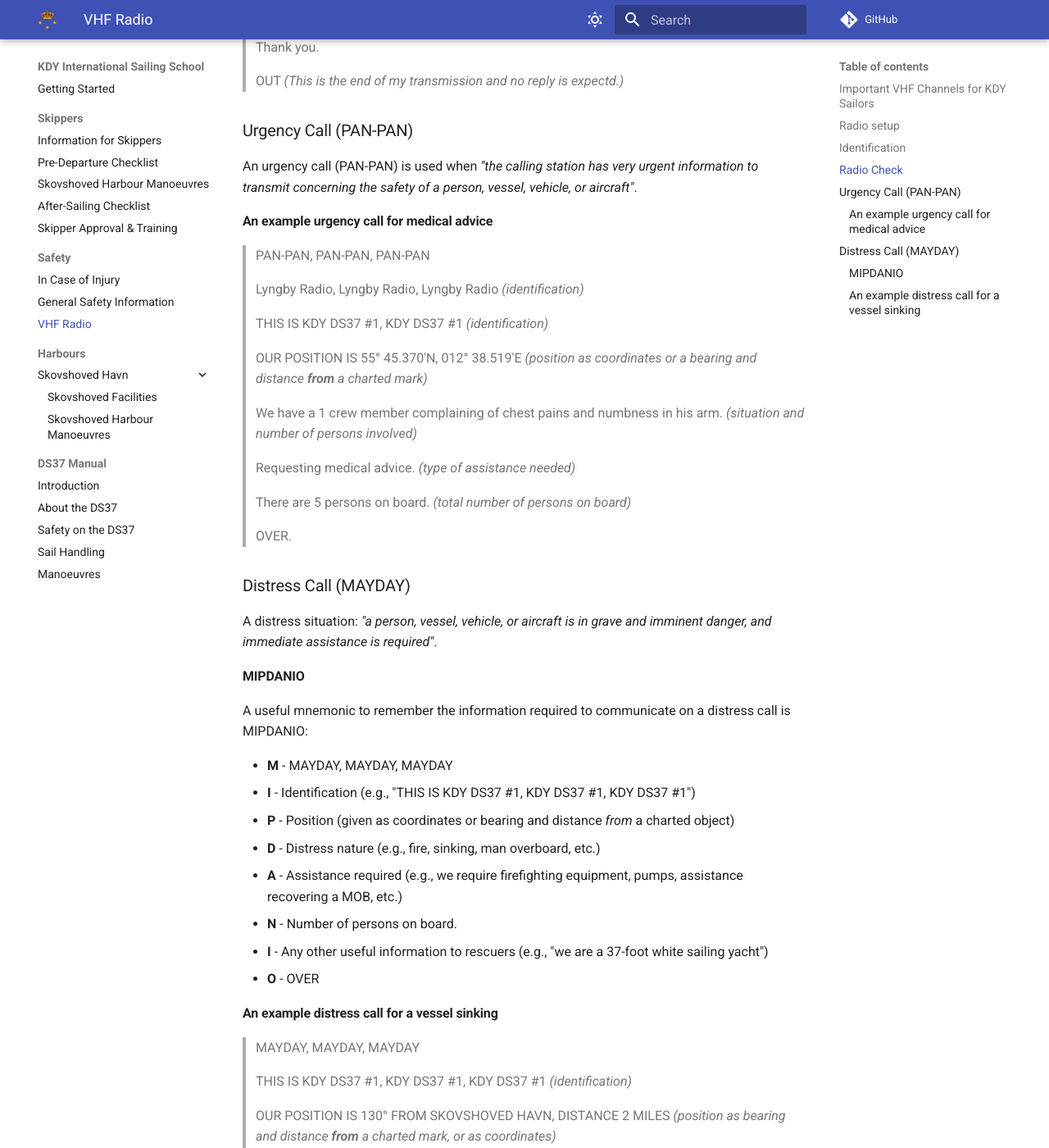
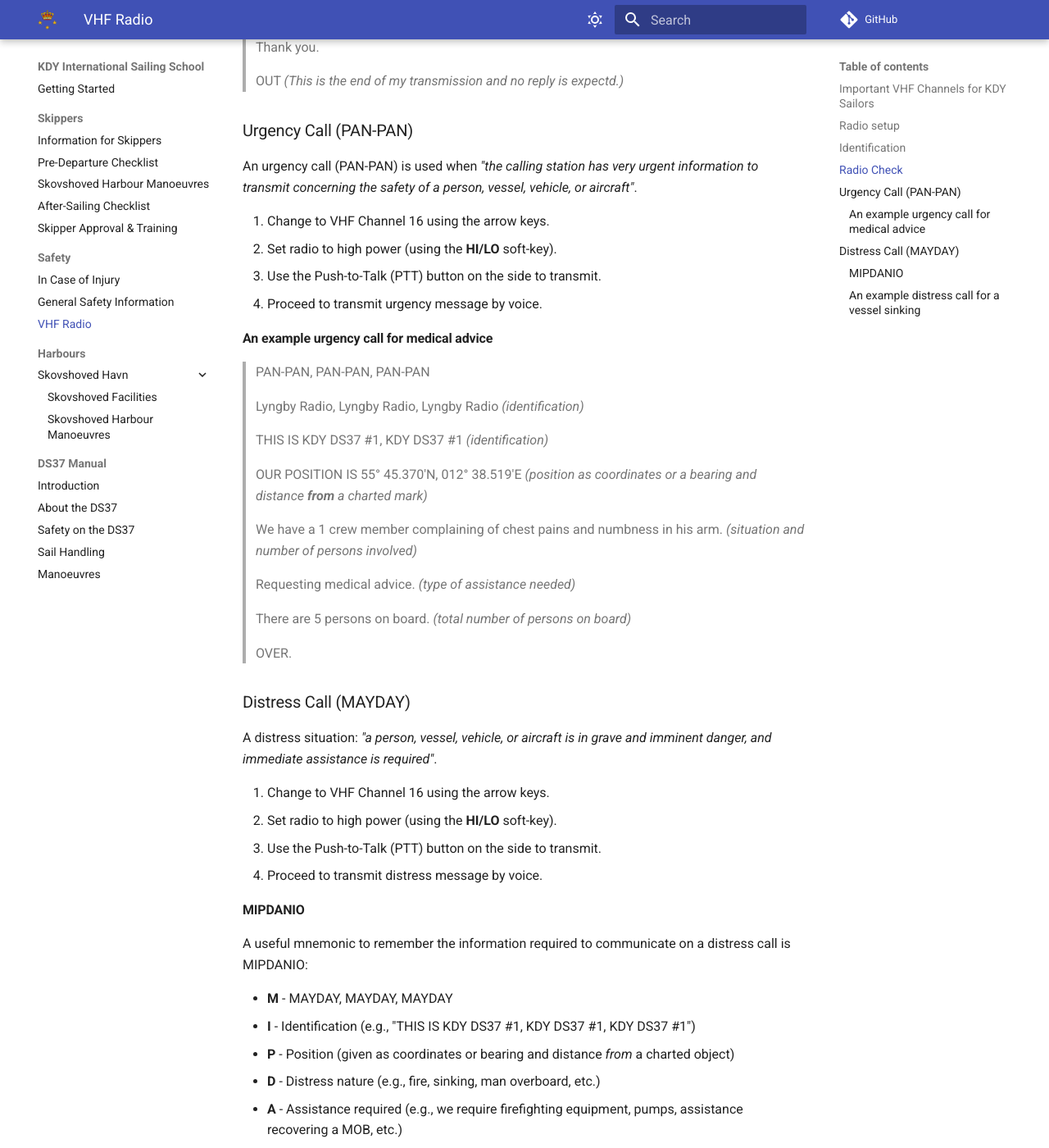
Before and after one commit to x123/kdy-iss, an MkDocs documentation site: the page built from docs/vhf-radio.md, in a window 1280 px wide and 1400 px high, scrolled down 2346 px. Shown: the whole window at 82% size. Built offline with MkDocs 1.6.1 and Material for MkDocs 9.7.7, drawn with Linux system fonts in a browser that asks for light colours; comment, search, counter and statistics services are not loaded.

Commit message:
improve urgency/distress procedures

```diff
--- a/docs/vhf-radio.md
+++ b/docs/vhf-radio.md
@@ -104,6 +104,11 @@
 information to transmit concerning the safety of a person, vessel, vehicle, or
 aircraft"*.
 
+1. Change to VHF Channel 16 using the arrow keys.
+2. Set radio to high power (using the **HI/LO** soft-key).
+3. Use the Push-to-Talk (PTT) button on the side to transmit.
+4. Proceed to transmit urgency message by voice.
+
 ### An example urgency call for medical advice
 
 > PAN-PAN, PAN-PAN, PAN-PAN
@@ -128,6 +133,11 @@
 
 A distress situation: *"a person, vessel, vehicle, or aircraft is in grave and
 imminent danger, and immediate assistance is required"*.
+
+1. Change to VHF Channel 16 using the arrow keys.
+2. Set radio to high power (using the **HI/LO** soft-key).
+3. Use the Push-to-Talk (PTT) button on the side to transmit.
+4. Proceed to transmit distress message by voice.
 
 ### MIPDANIO
 
```
